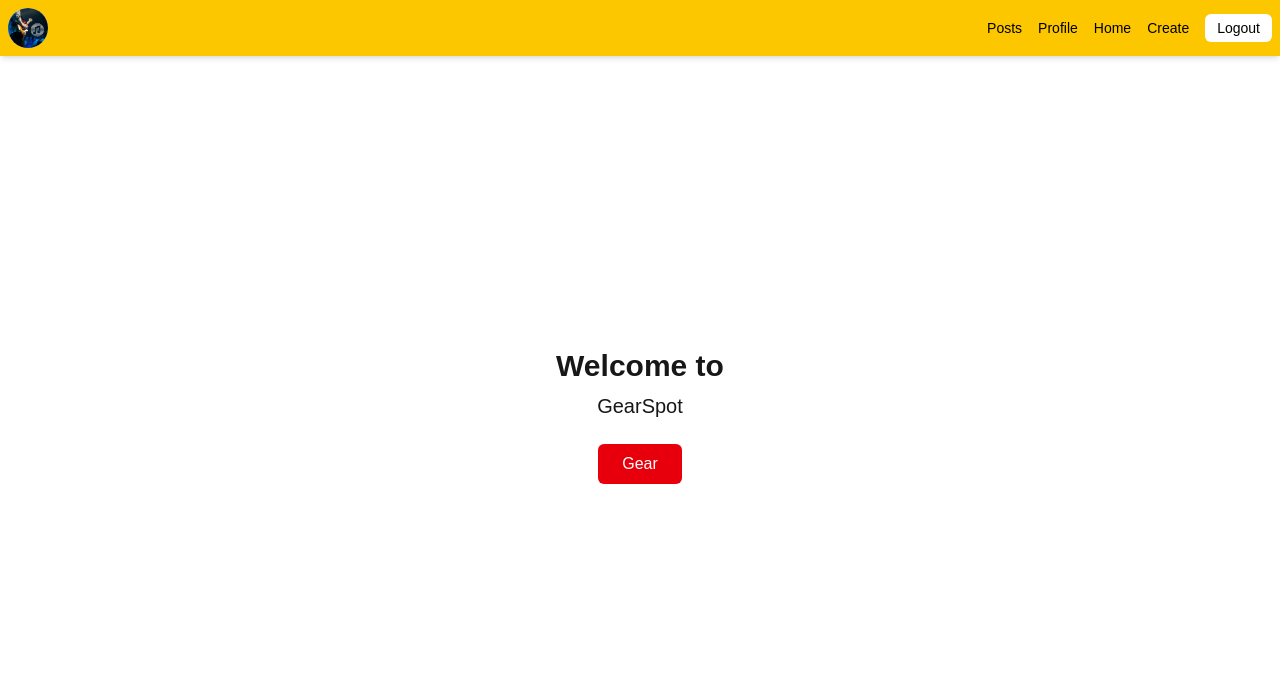
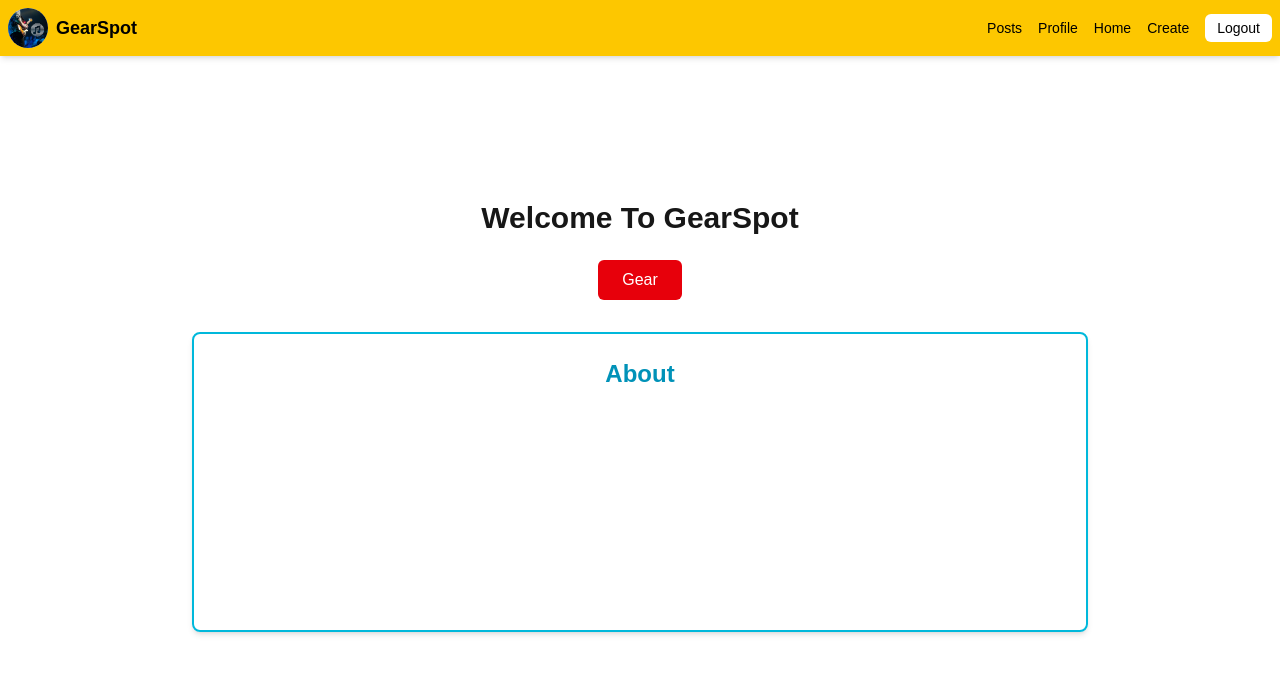
Before and after one commit to Johnbaileywilliams96/Gear_client, a Next.js app: page / in a window 1280 px wide. Shown: the top 674 px of the page. Built offline with nearby package versions, Linux system fonts and the light colour scheme; sample sign-in values are in the browser's storage.

Commit message:
added styling

```diff
--- a/src/app/Components/navbar.js
+++ b/src/app/Components/navbar.js
@@ -46,8 +46,8 @@ export default function Navbar() {
   return (
     <nav className="bg-yellow-400 p-2 fixed top-0 w-full shadow-md z-10">
       <div className="container mx-auto flex justify-between items-center">
-        {/* Logo */}
-        <Link href="/" className="flex items-center">
+        {/* Logo with GearSpot text */}
+        <Link href="/" className="flex items-center space-x-2">
             <div className="h-10 w-10 rounded-full overflow-hidden flex items-center justify-center bg-white">
                 <img
                     src="/images/gear_spot.png"
@@ -55,6 +55,7 @@ export default function Navbar() {
                     className="h-full w-auto object-contain"
                 />
             </div>
+            <span className="font-bold text-black text-lg">GearSpot</span>
         </Link>
 
         {/* Mobile menu button */}
--- a/src/app/home/page.js
+++ b/src/app/home/page.js
@@ -12,12 +12,36 @@ export default function GearSpot() {
 
         <Link href={`/posts`}>
           <button
-            className="bg-red-600 hover:bg-red-700 text-white font-medium py-2 px-6 rounded-md transition-colors"
+            className="bg-red-600 hover:bg-red-700 text-white font-medium py-2 px-6 rounded-md transition-colors mb-8"
           >
             Gear
           </button>
         </Link>
 
+        <div className="bg-grey-100 p-6 rounded-lg border-2 border-cyan-500 shadow-md max-w-4xl">
+          <h2 className="text-2xl font-bold mb-4 text-cyan-600">About</h2>
+
+          <div className="space-y-4">
+            <p className="text-white text-lg text-center">
+              GearSpot is an application made by musicians for musicians. Our platform is a social
+              community designed specifically for gear enthusiasts to showcase their newly acquired
+              equipment.
+            </p>
+
+            <p className="text-white text-lg text-center">
+              Whether it's a vintage guitar, a cutting-edge synthesizer, or a custom drum kit,
+              GearSpot gives you a place to share your passion with fellow musicians who understand
+              the excitement of new gear.
+            </p>
+
+            <p className="text-white text-lg text-center">
+              Connect with other gear heads, discover interesting equipment, and join conversations
+              through likes and comments. GearSpot is your destination to celebrate and explore the
+              tools that create the music we love.
+            </p>
+          </div>
+        </div>
+
       </div>
     </>
   )
--- a/src/app/page.js
+++ b/src/app/page.js
@@ -8,15 +8,40 @@ export default function Home() {
     <>
       <Navbar/>
       <div className="flex flex-col items-center justify-center min-h-screen pt-16 pb-8 px-4 text-center">
-        <h1 className="text-3xl font-bold mb-2">Welcome to</h1>
-        <p className="text-xl mb-6">GearSpot</p>
+        <h1 className="text-3xl font-bold mb-6">Welcome To GearSpot</h1>
+
         <Link href={`/posts`}>
           <button
-            className="bg-red-600 hover:bg-red-700 text-white font-medium py-2 px-6 rounded-md transition-colors"
+            className="bg-red-600 hover:bg-red-700 text-white font-medium py-2 px-6 rounded-md transition-colors mb-8"
           >
             Gear
           </button>
         </Link>
+
+        <div className="bg-grey-100 p-6 rounded-lg border-2 border-cyan-500 shadow-md max-w-4xl">
+          <h2 className="text-2xl font-bold mb-4 text-cyan-600">About</h2>
+
+          <div className="space-y-4">
+            <p className="text-white text-lg text-center">
+              GearSpot is an application made by musicians for musicians. Our platform is a social
+              community designed specifically for gear enthusiasts to showcase their newly acquired
+              equipment.
+            </p>
+
+            <p className="text-white text-lg text-center">
+              Whether it's a vintage guitar, a cutting-edge synthesizer, or a custom drum kit,
+              GearSpot gives you a place to share your passion with fellow musicians who understand
+              the excitement of new gear.
+            </p>
+
+            <p className="text-white text-lg text-center">
+              Connect with other gear heads, discover interesting equipment, and join conversations
+              through likes and comments. GearSpot is your destination to celebrate and explore the
+              tools that create the music we love.
+            </p>
+          </div>
+        </div>
+
       </div>
     </>
   )
--- a/src/app/profile/[id]/page.js
+++ b/src/app/profile/[id]/page.js
@@ -76,9 +76,9 @@ export default function Edit() {
 
 
     return (
-        <>
-        <h1>Edit Profile</h1>
-        <div>
+        <div className="flex flex-col items-center justify-center max-w-2xl mx-auto px-4">
+            <h1 className="text-center text-2xl font-bold my-6">Edit Profile</h1>
+            <div className="w-full max-w-md">
                 <form onSubmit={handleEditProfile}>
                     <fieldset className="mb-4">
                         <label className="block text-gray-700 text-sm font-bold mb-2">
@@ -139,8 +139,7 @@ export default function Edit() {
                         </button>
                     </div>
                 </form>
-
             </div>
-        </>
+        </div>
     )
 }
```
Lines whose indentation alone changed are shown as unchanged.
